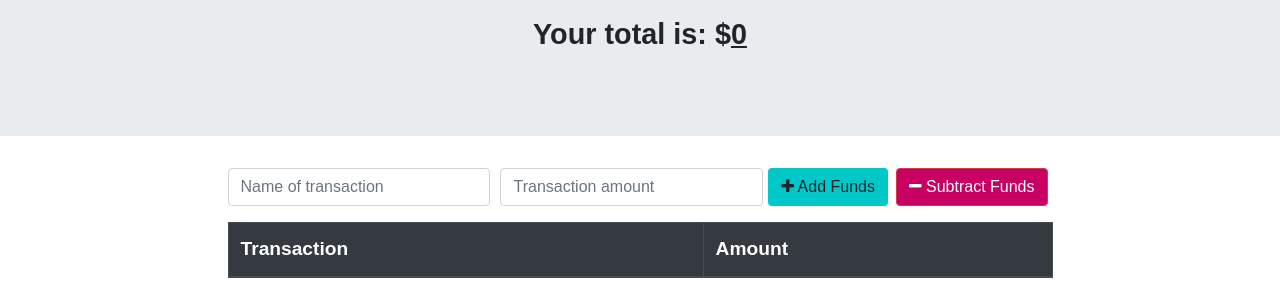
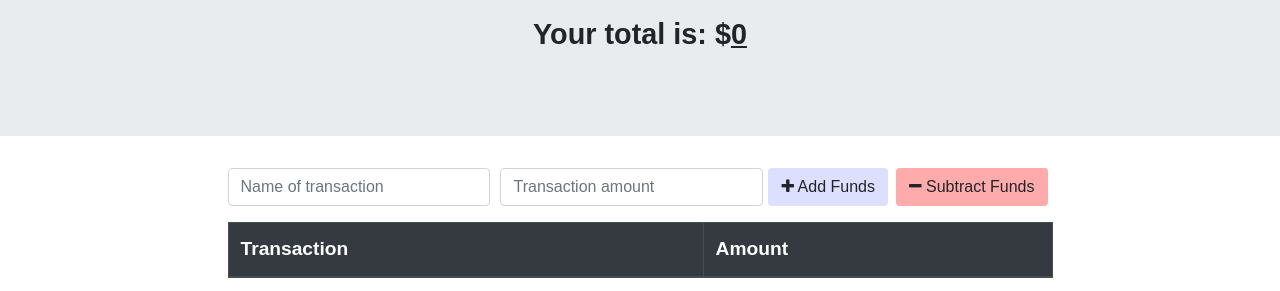
Before and after one commit to Steffield/PWA-On-OfflineBudgetTracker, a website: page public/index.html in a window 1280 px wide. Shown: the part 172-463 px from the top of the page. Drawn offline with nearby package versions, Linux system fonts and the light colour scheme; no server answers.

Commit message:
style change

```diff
--- a/package.json
+++ b/package.json
@@ -22,6 +22,7 @@
     "compression": "^1.7.4",
     "express": "^4.17.1",
     "lite-server": "^2.5.3",
+    "minimist": "^1.2.5",
     "mongoose": "^5.5.15",
     "morgan": "^1.9.1"
   }
--- a/public/index.html
+++ b/public/index.html
@@ -37,7 +37,7 @@
         <input class="form-control" type="number" min="0" id="t-amount" placeholder="Transaction amount" />
         </div>
         <button class="btn mr-2" id="add-btn"><i class="fa fa-plus buttons"></i> Add Funds</button>
-        <button class="btn btn-danger"id="sub-btn"><i class="fa fa-minus"></i> Subtract Funds</button>
+        <button class="btn "id="sub-btn"><i class="fa fa-minus"></i> Subtract Funds</button>
         <p class="error"></p>
       </div>
 
@@ -62,7 +62,6 @@
   <script src="/db.js"></script>
   <script src="/index.js"></script>
 
-
   <script>
     if ("serviceWorker" in navigator) {
       window.addEventListener("load", () => {
--- a/public/index.js
+++ b/public/index.js
@@ -71,7 +71,7 @@ function populateChart() {
         datasets: [{
             label: "Total Over Time",
             fill: true,
-            backgroundColor: "#0096c9",
+            backgroundColor: "#aaabff",
             borderColor: "black",
             data
         }]
--- a/public/styles.css
+++ b/public/styles.css
@@ -8,12 +8,17 @@ button, input {
   font-family: Arial;
 }
 
+/* .jumbotron{
+  background-color: #fff5d7!important;
+
+} */
+
 #add-btn{
-  background-color: #00c8c9;
+  background-color: #dddfff;
 }
 
 #sub-btn{
-  background-color: #c90064;
+  background-color: #ffaaab;
 }
 
 table {
```
Also changed, not shown: public/manifest.webmanifest, 1 other file.
